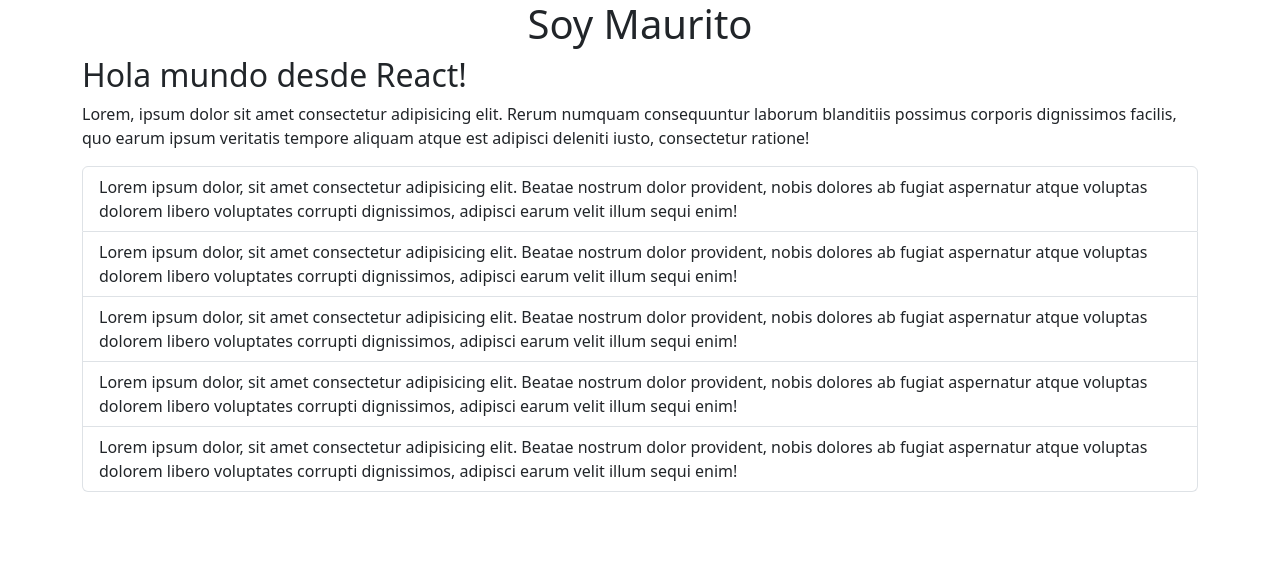
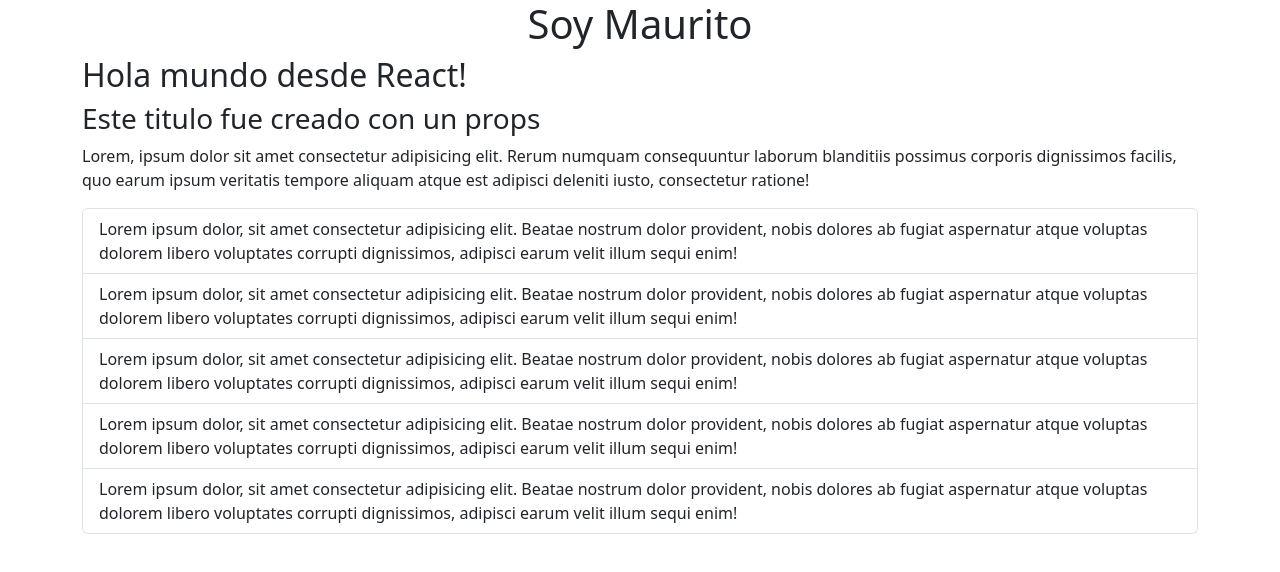
Before and after one commit to mauroarms/primerAppReact, a React (Vite) app: page / in a window 1280 px wide. Shown: the top 572 px of the page. Built offline with nearby package versions, Linux system fonts and the light colour scheme.

Commit message:
Se agrego un props de sintaxis larga

```diff
--- a/src/App.jsx
+++ b/src/App.jsx
@@ -12,7 +12,7 @@ function App() {
     // Maquetado que va a dibujar el componente
     <>
       {/* <Informacion></Informacion> */}
-      <Informacion/>
+      <Informacion tituloSecundario="Este titulo fue creado con un props"/>
 
     </>
   )
--- a/src/components/Informacion.jsx
+++ b/src/components/Informacion.jsx
@@ -1,11 +1,12 @@
 import 'bootstrap/dist/css/bootstrap.min.css'
 
-const Informacion = () => {
+const Informacion = (props) => {
   return (
     <>
       <h1 className='text-center'>Soy Maurito</h1>
       <section className='container'>
         <h2>Hola mundo desde React!</h2>
+        <h3>{props.tituloSecundario}</h3>
         <p>
         Lorem, ipsum dolor sit amet consectetur adipisicing elit. Rerum numquam consequuntur laborum blanditiis possimus corporis dignissimos facilis, quo earum ipsum veritatis tempore aliquam atque est adipisci deleniti iusto, consectetur ratione!
         </p>
```
